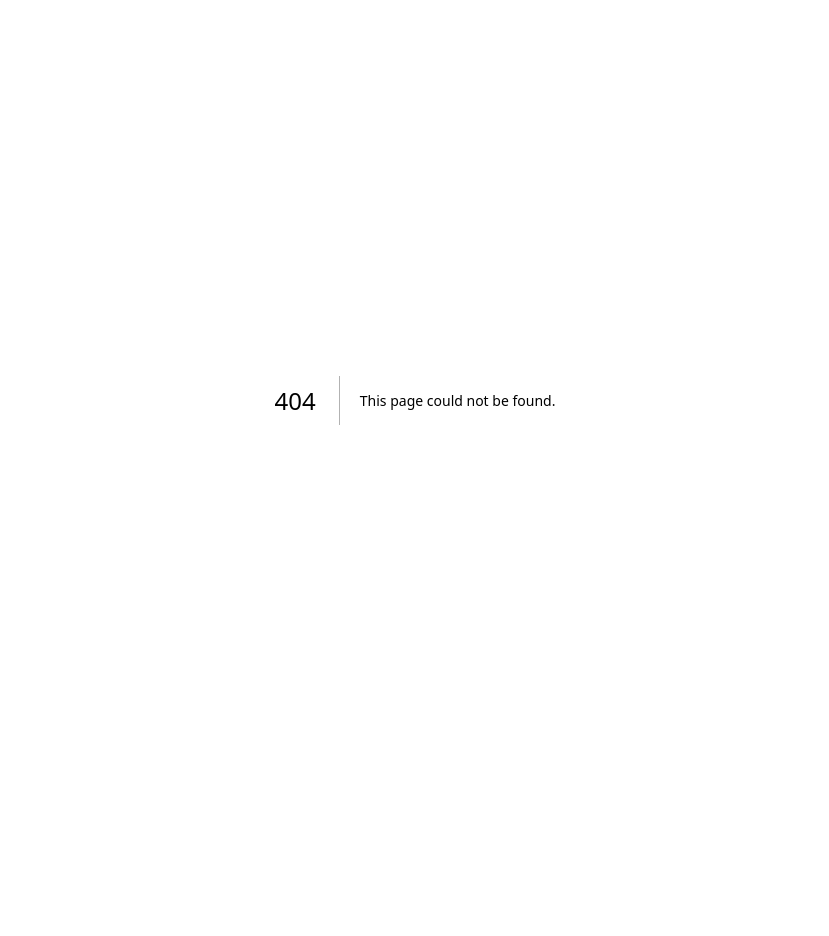
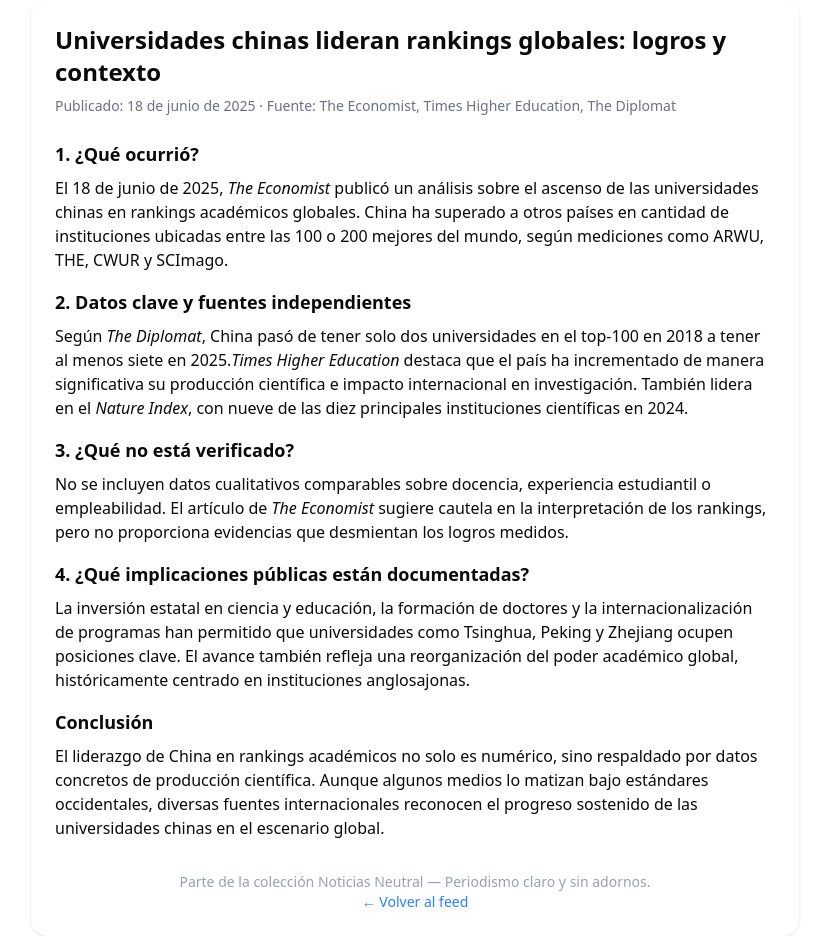
Before and after one commit to ledelab2030/javier-web, a Next.js app: page /universidades-chinas in a window 1280 px wide. Before the commit this address had no page. Shown: the whole page, without its empty margins (225-1054 px from the left). Before the commit the page ends 800 px from the top, so only its background shows below. Built offline with nearby package versions, Linux system fonts and the light colour scheme.

Commit message:
Add universidades-chinas article page

```diff
--- /dev/null
+++ b/src/app/universidades-chinas/page.tsx
@@ -0,0 +1,47 @@
+import React from 'react';
+
+export default function UniversidadChinaArticulo() {
+  return (
+    <main className="max-w-3xl mx-auto bg-white p-6 rounded-2xl shadow">
+      <h1 className="text-2xl font-semibold mb-2">Universidades chinas lideran rankings globales: logros y contexto</h1>
+      <div className="text-sm text-gray-500 mb-6">Publicado: 18 de junio de 2025 · Fuente: The Economist, Times Higher Education, The Diplomat</div>
+
+      <h2 className="text-lg font-bold mt-4 mb-2">1. ¿Qué ocurrió?</h2>
+      <p className="mb-4">
+        El 18 de junio de 2025, <em>The Economist</em> publicó un análisis sobre el ascenso de las universidades chinas en rankings académicos globales.
+        China ha superado a otros países en cantidad de instituciones ubicadas entre las 100 o 200 mejores del mundo, según mediciones como ARWU,
+        THE, CWUR y SCImago.
+      </p>
+
+      <h2 className="text-lg font-bold mt-4 mb-2">2. Datos clave y fuentes independientes</h2>
+      <p className="mb-4">
+        Según <em>The Diplomat</em>, China pasó de tener solo dos universidades en el top‑100 en 2018 a tener al menos siete en 2025.
+        <em>Times Higher Education</em> destaca que el país ha incrementado de manera significativa su producción científica e impacto internacional en investigación.
+        También lidera en el <em>Nature Index</em>, con nueve de las diez principales instituciones científicas en 2024.
+      </p>
+
+      <h2 className="text-lg font-bold mt-4 mb-2">3. ¿Qué no está verificado?</h2>
+      <p className="mb-4">
+        No se incluyen datos cualitativos comparables sobre docencia, experiencia estudiantil o empleabilidad.
+        El artículo de <em>The Economist</em> sugiere cautela en la interpretación de los rankings, pero no proporciona evidencias que desmientan los logros medidos.
+      </p>
+
+      <h2 className="text-lg font-bold mt-4 mb-2">4. ¿Qué implicaciones públicas están documentadas?</h2>
+      <p className="mb-4">
+        La inversión estatal en ciencia y educación, la formación de doctores y la internacionalización de programas han permitido que universidades como
+        Tsinghua, Peking y Zhejiang ocupen posiciones clave. El avance también refleja una reorganización del poder académico global, históricamente centrado en instituciones anglosajonas.
+      </p>
+
+      <h2 className="text-lg font-bold mt-4 mb-2">Conclusión</h2>
+      <p className="mb-4">
+        El liderazgo de China en rankings académicos no solo es numérico, sino respaldado por datos concretos de producción científica. Aunque algunos medios lo matizan bajo estándares occidentales,
+        diversas fuentes internacionales reconocen el progreso sostenido de las universidades chinas en el escenario global.
+      </p>
+
+      <footer className="mt-8 text-center text-sm text-gray-400">
+        Parte de la colección Noticias Neutral — Periodismo claro y sin adornos.<br />
+        <a href="/" className="text-blue-500 hover:underline">← Volver al feed</a>
+      </footer>
+    </main>
+  );
+}
```
